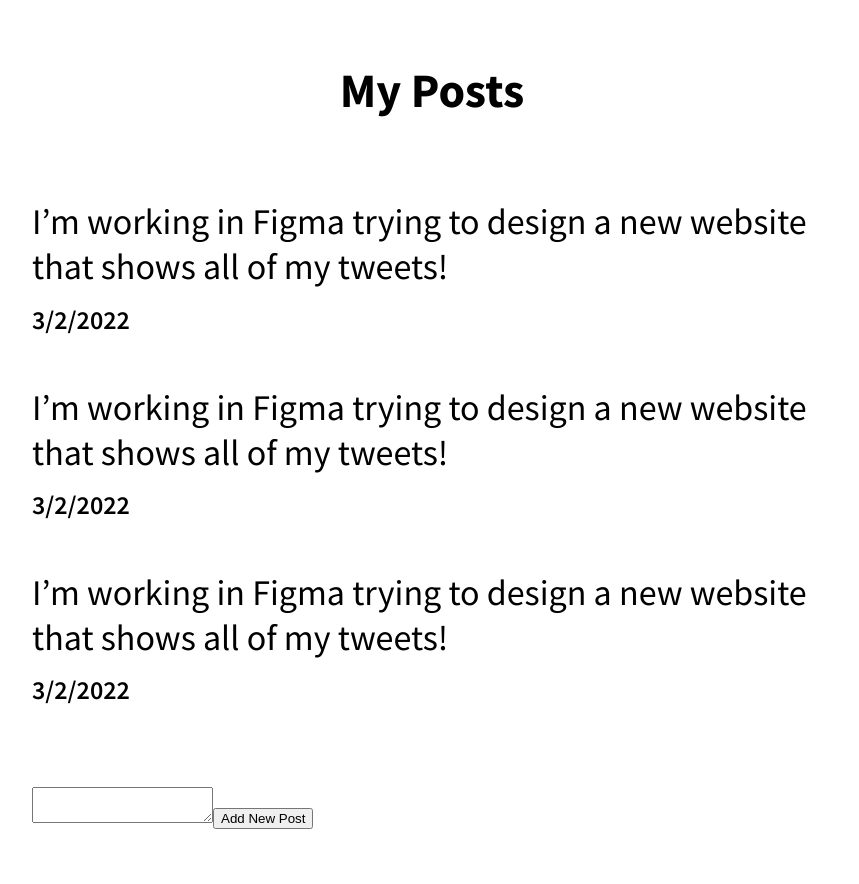
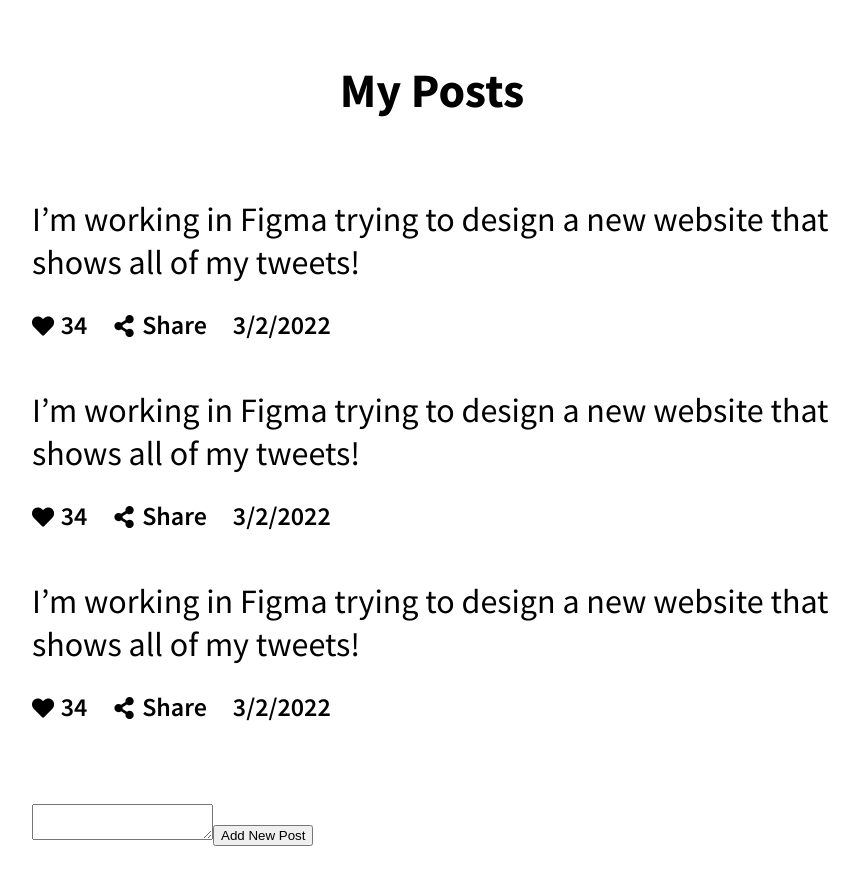
Before and after one commit to KNMohamed/Design-to-Development, a Next.js app: page / in a window 1280 px wide. Shown: the top 884 px of the page, without its empty margins (208-1067 px from the left). Built offline with nearby package versions, Linux system fonts and the light colour scheme.

Commit message:
Create Post Component

```diff
--- a/src/components/Post/Post.js
+++ b/src/components/Post/Post.js
@@ -1,11 +1,22 @@
 import React from 'react';
 import styles from './Post.module.scss';
+import { FaHeart, FaShareAlt } from 'react-icons/fa';
 
 const Post = ({ content, date }) => {
   return (
     <React.Fragment>
       <p className={styles.postsContent}>{content}</p>
-      <p className={styles.postsDate}>{date}</p>
+      <ul className={styles.postsMeta}>
+        <li className={styles.postsMetaData}>
+          <FaHeart />
+          34
+        </li>
+        <li className={styles.postsMetaData}>
+          <FaShareAlt />
+          Share
+        </li>
+        <li className={styles.postsMetaData}>{date}</li>
+      </ul>
     </React.Fragment>
   );
 };
--- a/src/components/Post/Post.module.scss
+++ b/src/components/Post/Post.module.scss
@@ -1,14 +1,27 @@
 .postsContent {
-  font-size: 36px;
-  line-height: 45px;
-  letter-spacing: 0em;
+  font-size: 34px;
+  line-height: 43px;
   margin-bottom: 0.4em;
 }
 
-.postsDate {
+.postsMeta {
+  display: flex;
+  align-items: center;
+  list-style: none;
+  padding: 0;
+}
+
+.postsMetaData {
+  display: flex;
+  align-items: center;
+  font-weight: 600;
   font-size: 26px;
-  font-weight: 600;
   line-height: 33px;
-  letter-spacing: 0em;
   margin-top: 0.4em;
+  margin-right: 1em;
+
+  svg {
+    font-size: 0.85em;
+    margin-right: 0.3em;
+  }
 }
--- a/src/styles/Home.module.scss
+++ b/src/styles/Home.module.scss
@@ -26,7 +26,7 @@
   list-style: none;
   padding: 0;
   margin: 5em 0;
-  li {
+  & > li {
     margin-bottom: 3em;
     &:last-child {
       margin-bottom: 0;
```
